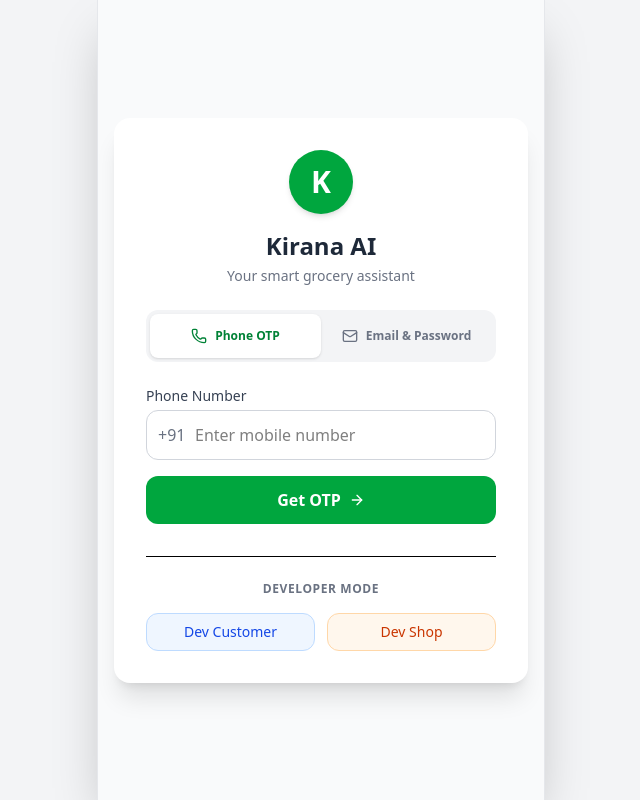
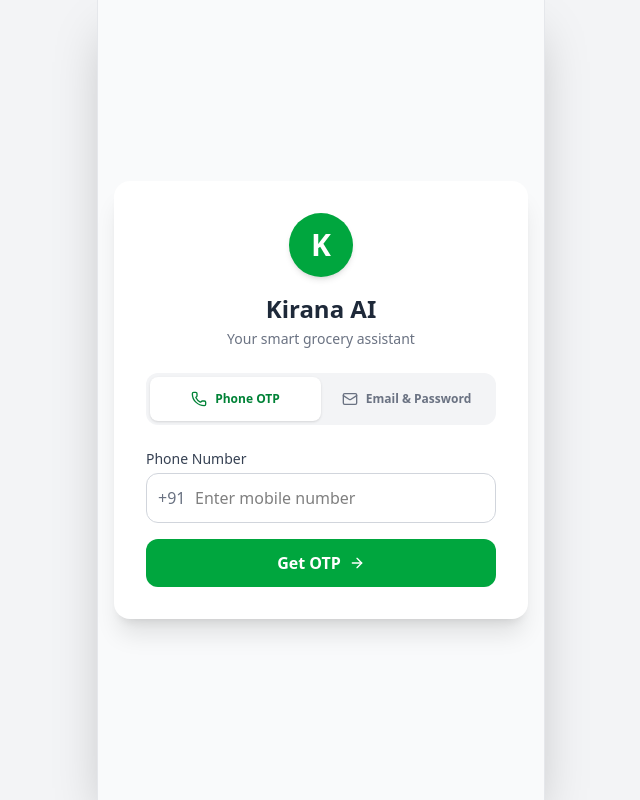
Before and after one commit to rohithgowda18/ShopX, a React (Vite) app: page /login in a window 1280 px wide. Shown: the whole page, without its empty margins (319-959 px from the left). Built offline with nearby package versions, Linux system fonts and the light colour scheme; no server answers.

Commit message:
fix: remove developer mode buttons from login page

```diff
--- a/src/pages/Login.tsx
+++ b/src/pages/Login.tsx
@@ -256,28 +256,6 @@ export default function Login() {
         )}
 
         <div id="recaptcha-container"></div>
-
-        {import.meta.env.DEV && (
-          <div className="mt-8 border-t dark:border-gray-700 pt-6">
-            <p className="text-xs text-gray-500 dark:text-gray-400 text-center mb-4 uppercase tracking-wider font-bold">Developer Mode</p>
-            <div className="flex space-x-3">
-              <button
-                type="button"
-                onClick={() => handleDevLogin('customer')}
-                className="flex-1 bg-blue-50 dark:bg-blue-900/30 text-blue-700 dark:text-blue-400 font-medium py-2 rounded-xl text-sm border border-blue-200 dark:border-blue-900 hover:bg-blue-100 dark:hover:bg-blue-900/50 transition-colors"
-              >
-                Dev Customer
-              </button>
-              <button
-                type="button"
-                onClick={() => handleDevLogin('shop_owner')}
-                className="flex-1 bg-orange-50 dark:bg-orange-900/30 text-orange-700 dark:text-orange-400 font-medium py-2 rounded-xl text-sm border border-orange-200 dark:border-orange-900 hover:bg-orange-100 dark:hover:bg-orange-900/50 transition-colors"
-              >
-                Dev Shop
-              </button>
-            </div>
-          </div>
-        )}
       </div>
     </div>
   );
```
